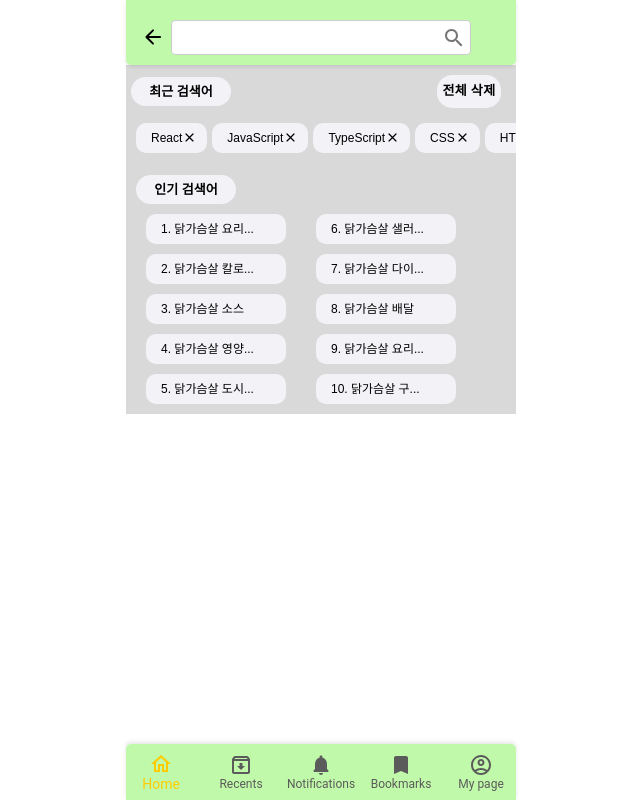
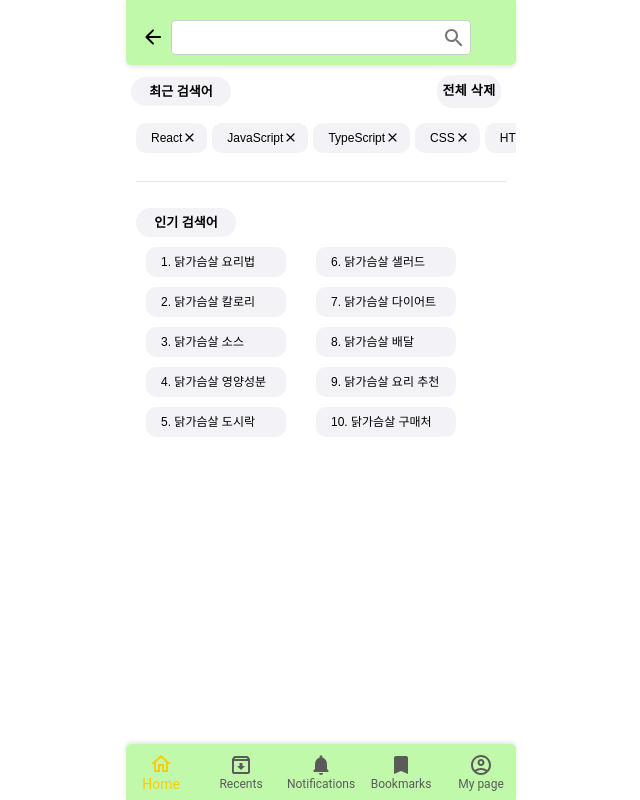
Before and after one commit to dannycho1530/5-bigbrother-SlimDealz-fe, a React (Vite) app: page /searchInitial in a window 1280 px wide. Shown: the whole page, without its empty margins (319-959 px from the left). Built offline with nearby package versions, Linux system fonts and the light colour scheme.

Commit message:
refactor: 배경색 없애기 및 box 커스텀 컴포넌트사용, Divider 사용

```diff
--- a/src/components/priceAlertModal/styles.tsx
+++ b/src/components/modal/priceAlertModal/styles.tsx
@@ -1,5 +1,5 @@
 import styled from 'styled-components';
-import { Box } from '@mui/material';
+import Box from '../../box/styles';
 
 export const ModalBox = styled(Box)`
   position: absolute;
--- a/src/components/priceAlertSetting/index.tsx
+++ b/src/components/priceAlertSetting/index.tsx
@@ -2,7 +2,7 @@ import React, { useState } from 'react';
 import { TextField, Typography, Switch, IconButton } from '@mui/material';
 import NotificationsActiveIcon from '@mui/icons-material/NotificationsActive';
 import { Container } from './styles';
-import PriceAlertModal from '../priceAlertModal';
+import PriceAlertModal from '../modal/priceAlertModal';
 
 const PriceAlertSetting = () => {
   const [price, setPrice] = useState('');
--- a/src/components/priceAlertSetting/styles.tsx
+++ b/src/components/priceAlertSetting/styles.tsx
@@ -1,5 +1,5 @@
 import styled from 'styled-components';
-import { Box } from '@mui/material';
+import Box from '../box/styles';
 
 export const Container = styled(Box)`
   display: flex;
--- a/src/components/searches/popularSearches/styles.tsx
+++ b/src/components/searches/popularSearches/styles.tsx
@@ -4,7 +4,6 @@ export const PopularSearchContainer = styled.div`
   align-items: center;
   justify-content: center;
   padding: 10px;
-  background-color: #d9d9d9;
 `;
 
 export const NameContainer = styled.div`
--- a/src/components/searches/recentSearches/styles.tsx
+++ b/src/components/searches/recentSearches/styles.tsx
@@ -4,8 +4,7 @@ export const RecentSearchesContainer = styled.div`
   width: 390px;
   height: 100px;
   padding: 10px 5px 20px 5px;
-  background-color: #d9d9d9;
-  overflow: hidden; /* 컨테이너를 벗어나지 않도록 설정 */
+  overflow: hidden;
 `;
 
 export const NameContainer = styled.div`
--- a/src/components/searches/recommendSearches/styles.tsx
+++ b/src/components/searches/recommendSearches/styles.tsx
@@ -9,13 +9,11 @@ export const AutoCompleteList = styled.ul`
   height: auto;
   overflow-y: auto;
   z-index: 1;
-  background-color: #d9d9d9;
 `;
 
 export const AutoCompleteItem = styled.li`
   padding: 10px;
   border-radius: 25px;
-  background-color: #f2f2f7;
   margin-bottom: 10px;
   font-size: 12px;
   cursor: pointer;
--- a/src/components/searches/searchUtils/searchWord.tsx
+++ b/src/components/searches/searchUtils/searchWord.tsx
@@ -23,7 +23,7 @@ const SearchWord = ({
   if (!isVisible) return null;
 
   const displayedWord =
-    searchWord.length > 10 ? searchWord.slice(0, 10) + '...' : searchWord;
+    searchWord.length > 16 ? searchWord.slice(0, 16) + '...' : searchWord;
 
   const Container = isPopular ? RankWordContainer : SearchWordContainer;
 
--- a/src/pages/search/initial/index.tsx
+++ b/src/pages/search/initial/index.tsx
@@ -3,6 +3,8 @@ import { useNavigate } from 'react-router-dom';
 import PopularSearch from '../../../components/searches/popularSearches';
 import RecentSearches from '../../../components/searches/recentSearches';
 import RecommendSearch from '../../../components/searches/recommendSearches';
+import Divider from '@mui/material/Divider';
+import Box from '../../../components/box/styles';
 
 type SearchInitialPageProps = {
   searchValue: string;
@@ -25,12 +27,30 @@ const SearchInitialPage: React.FC<SearchInitialPageProps> = ({
   return (
     <>
       {searchValue ? (
-        <RecommendSearch onSearch={handleSearch} />
+        <Box>
+          <RecommendSearch onSearch={handleSearch} />
+          <Divider
+            sx={{
+              my: 2,
+              borderColor: 'rgba(0, 0, 0, 0.1)', // 색상 연하게 설정
+              width: '80%', // 길이 80%로 설정
+              mx: 'auto' // 가운데 정렬
+            }}
+          />
+        </Box>
       ) : (
-        <>
+        <Box>
           <RecentSearches />
+          <Divider
+            sx={{
+              my: 2,
+              borderColor: 'rgba(0, 0, 0, 0.1)', // 색상 연하게 설정
+              width: '95%', // 길이 80%로 설정
+              mx: 'auto' // 가운데 정렬
+            }}
+          />
           <PopularSearch />
-        </>
+        </Box>
       )}
     </>
   );
--- a/src/pages/user/myMain/styles.tsx
+++ b/src/pages/user/myMain/styles.tsx
@@ -18,12 +18,6 @@ export const SectionTitle = styled.div`
   font-size: 16px;
   font-weight: bold;
   color: #000000;
-`;
-
-export const SectionContent = styled.div`
-  font-size: 14px;
-  color: #808080;
-  margin-top: 5px;
 `;
 
 export const ArrowIcon = styled.div`
```
Also changed, not shown: src/components/modal/priceAlertModal/index.tsx (renamed from src/components/priceAlertModal/index.tsx).
